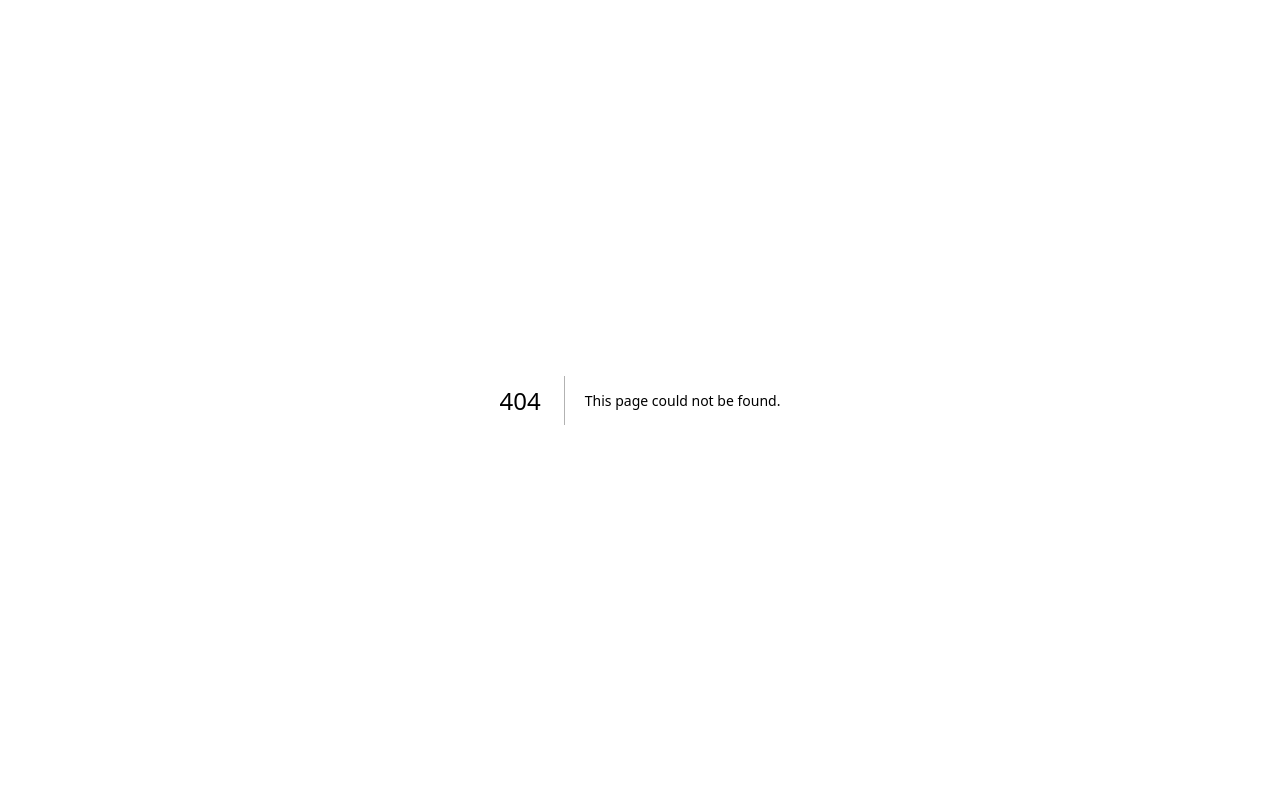
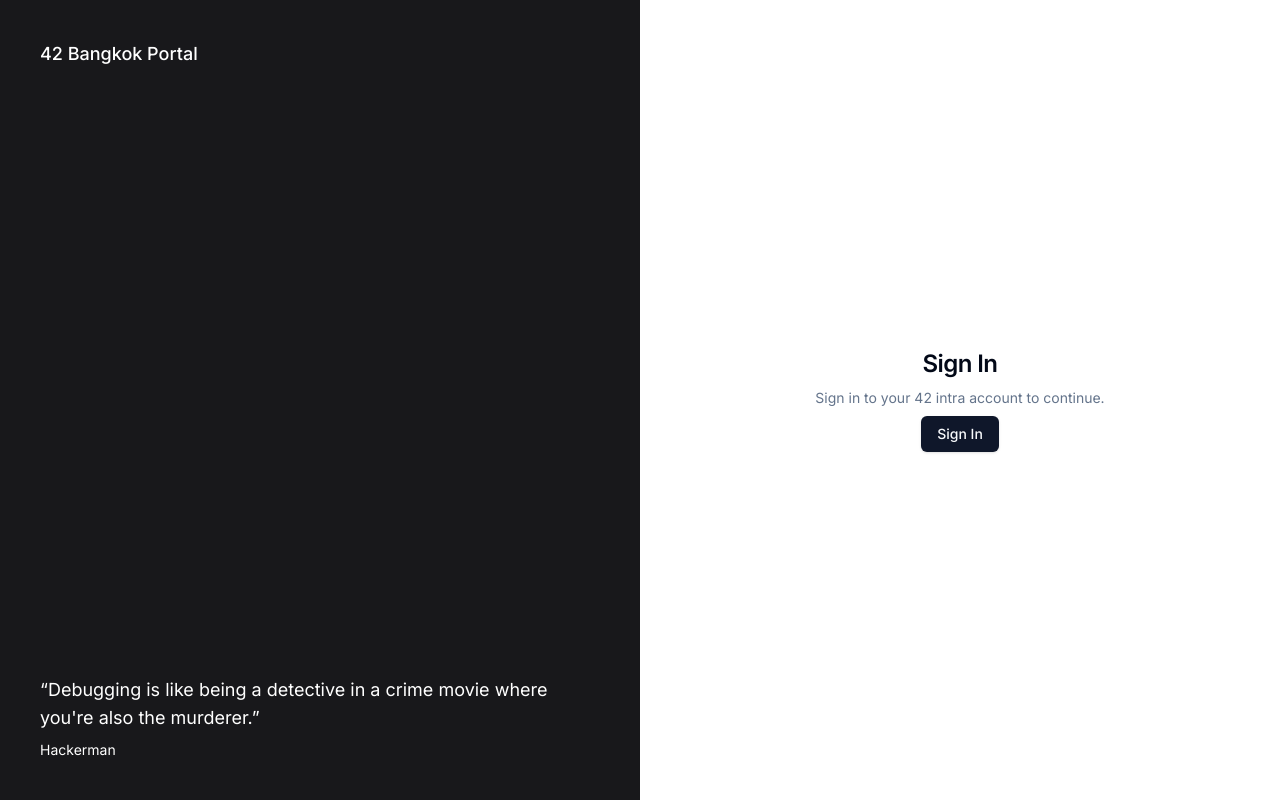
Before and after one commit to 42-Bangkok/portal, a Next.js app in the folder app/: page /login in a window 1280 px wide. Before the commit this address had no page. Built offline with nearby package versions, Linux system fonts and the light colour scheme; no server answers.

Commit message:
feat: add login page

```diff
--- /dev/null
+++ b/app/app/login/page.tsx
@@ -0,0 +1,48 @@
+import { Metadata } from "next"
+import Image from "next/image"
+import Link from "next/link"
+
+import { cn } from "@/lib/utils"
+import { buttonVariants } from "@/components/ui/button"
+import { AuthBtn } from "@/components/btns/auth-btn"
+
+export const metadata: Metadata = {
+  title: "Login",
+  description: "Login to your account",
+}
+
+export default function Page() {
+  return (
+    <main>
+      <div className="container relative h-screen flex-col items-center justify-center md:grid lg:max-w-none lg:grid-cols-2 lg:px-0">
+        <div className="relative hidden h-full flex-col bg-muted p-10 text-white dark:border-r lg:flex">
+          <div className="absolute inset-0 bg-zinc-900" />
+          <div className="relative z-20 flex items-center text-lg font-medium">
+            42 Bangkok Portal
+          </div>
+          <div className="relative z-20 mt-auto">
+            <blockquote className="space-y-2">
+              <p className="text-lg">
+                &ldquo;Debugging is like being a detective in a crime movie where you&apos;re also the murderer.&rdquo;
+              </p>
+              <footer className="text-sm">Hackerman</footer>
+            </blockquote>
+          </div>
+        </div>
+        <div className="lg:p-8">
+          <div className="mx-auto flex w-full flex-col justify-center space-y-6 sm:w-[350px]">
+            <div className="flex flex-col space-y-2 text-center">
+              <h1 className="text-2xl font-semibold tracking-tight">
+                Sign In
+              </h1>
+              <p className="text-sm text-muted-foreground">
+                Sign in to your 42 intra account to continue.
+              </p>
+            <AuthBtn callbackUrl="/" />
+            </div>
+          </div>
+        </div>
+      </div>
+    </main>
+  )
+}
--- a/app/components/btns/auth-btn/index.tsx
+++ b/app/components/btns/auth-btn/index.tsx
@@ -3,13 +3,13 @@ import { getServerSession } from "next-auth"
 import { SignOutBtn } from "../sign-out-btn"
 import { SignInBtn } from "../sign-in-btn"
 
-export const AuthBtn = async () => {
+export const AuthBtn = async ({ callbackUrl }: { callbackUrl: string}) => {
   const session = await getServerSession(authOptions)
   return (
     <div>
       {session
         ? <SignOutBtn />
-        : <SignInBtn />}
+        : <SignInBtn callbackUrl={callbackUrl} />}
     </div>
   )
 }
```
